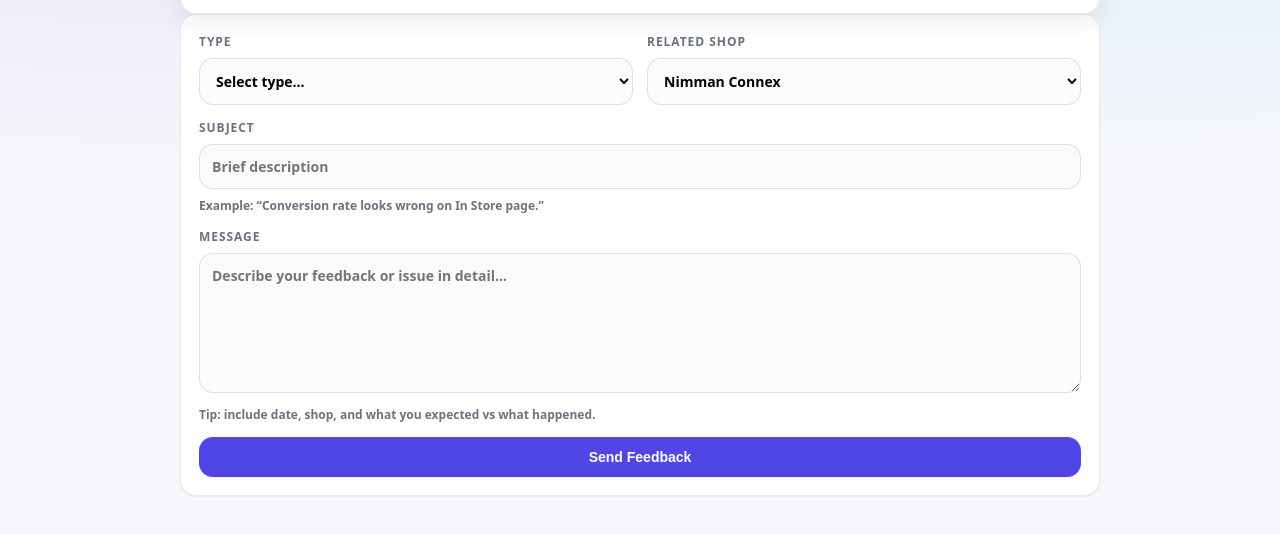
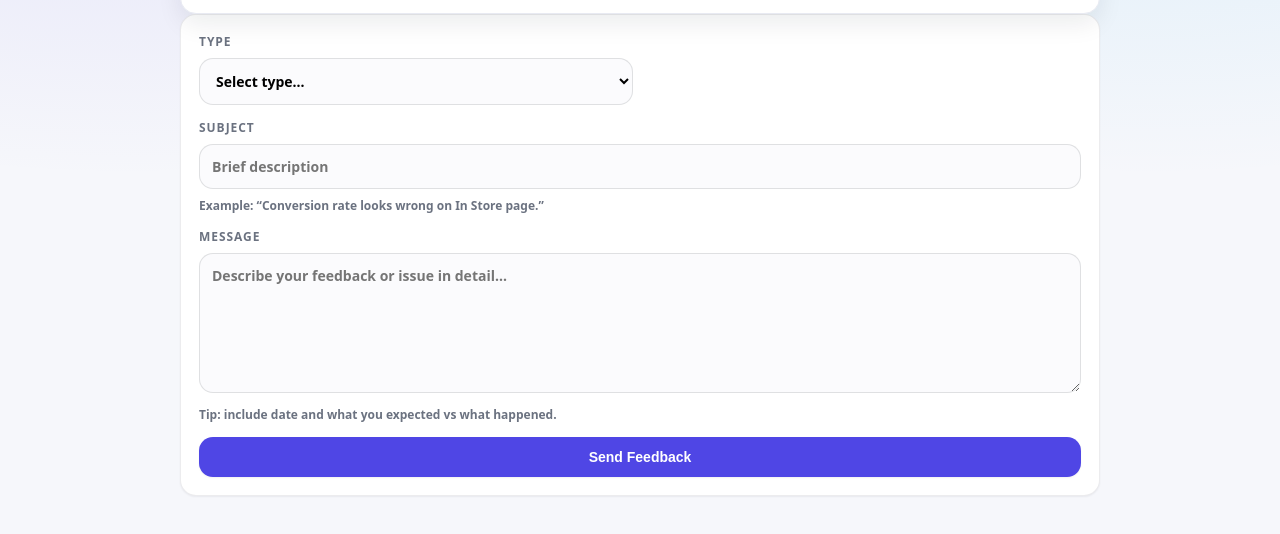
Before and after one commit to AnitaMaxWynn901/signage-mock-api, a website: page public/feedback.html in a window 1280 px wide. Shown: the part 102-636 px from the top of the page. Drawn offline with Linux system fonts and the light colour scheme.

Commit message:
Feedback fix

```diff
--- a/public/feedback.html
+++ b/public/feedback.html
@@ -166,7 +166,6 @@
         .btn:disabled {
             opacity: 0.7;
             cursor: not-allowed;
-
         }
     </style>
 </head>
@@ -210,15 +209,7 @@
                             </select>
                         </div>
 
-                        <div class="form-group">
-                            <label for="shop">Related shop</label>
-                            <select id="shop">
-                                <option value="nimman-connex">Nimman Connex</option>
-                                <option value="one-nimman">One Nimman</option>
-                                <option value="maya-mall">MAYA Mall</option>
-                                <option value="all">All Shops</option>
-                            </select>
-                        </div>
+                        <!-- Removed: Related shop (mentor said shop is already known) -->
 
                         <div class="form-group span-2">
                             <label for="subject">Subject</label>
@@ -230,7 +221,7 @@
                             <label for="message">Message</label>
                             <textarea id="message" placeholder="Describe your feedback or issue in detail..."
                                 required></textarea>
-                            <div class="hint">Tip: include date, shop, and what you expected vs what happened.</div>
+                            <div class="hint">Tip: include date and what you expected vs what happened.</div>
                         </div>
 
                         <div class="span-2">
@@ -248,7 +239,7 @@
     <script src="../scripts/feedback.js"></script>
 
     <script>
-        // tiny UI improvement: show correct shop icon using your stored shop
+        // show correct shop icon using stored shop/current shop
         (function () {
             const shop = (localStorage.getItem('selectedShop') || 'nimman-connex');
             const icons = { 'nimman-connex': 'N', 'one-nimman': 'O', 'maya-mall': 'M' };
--- a/scripts/feedback.js
+++ b/scripts/feedback.js
@@ -3,10 +3,6 @@
 const form = document.getElementById('feedbackForm');
 const submitBtn = document.getElementById('submitBtn');
 const successMessage = document.getElementById('successMessage');
-
-// Load current shop into dropdown
-const shopSelect = document.getElementById('shop');
-shopSelect.value = getCurrentShop();
 
 form.addEventListener('submit', async (e) => {
     e.preventDefault();
@@ -15,7 +11,10 @@ form.addEventListener('submit', async (e) => {
         type: document.getElementById('type').value,
         subject: document.getElementById('subject').value,
         message: document.getElementById('message').value,
-        shop: document.getElementById('shop').value,
+
+        // mentor: shop already provided the feedback, so no need for "related shop"
+        shop: getCurrentShop(),
+
         timestamp: new Date().toISOString()
     };
 
```
